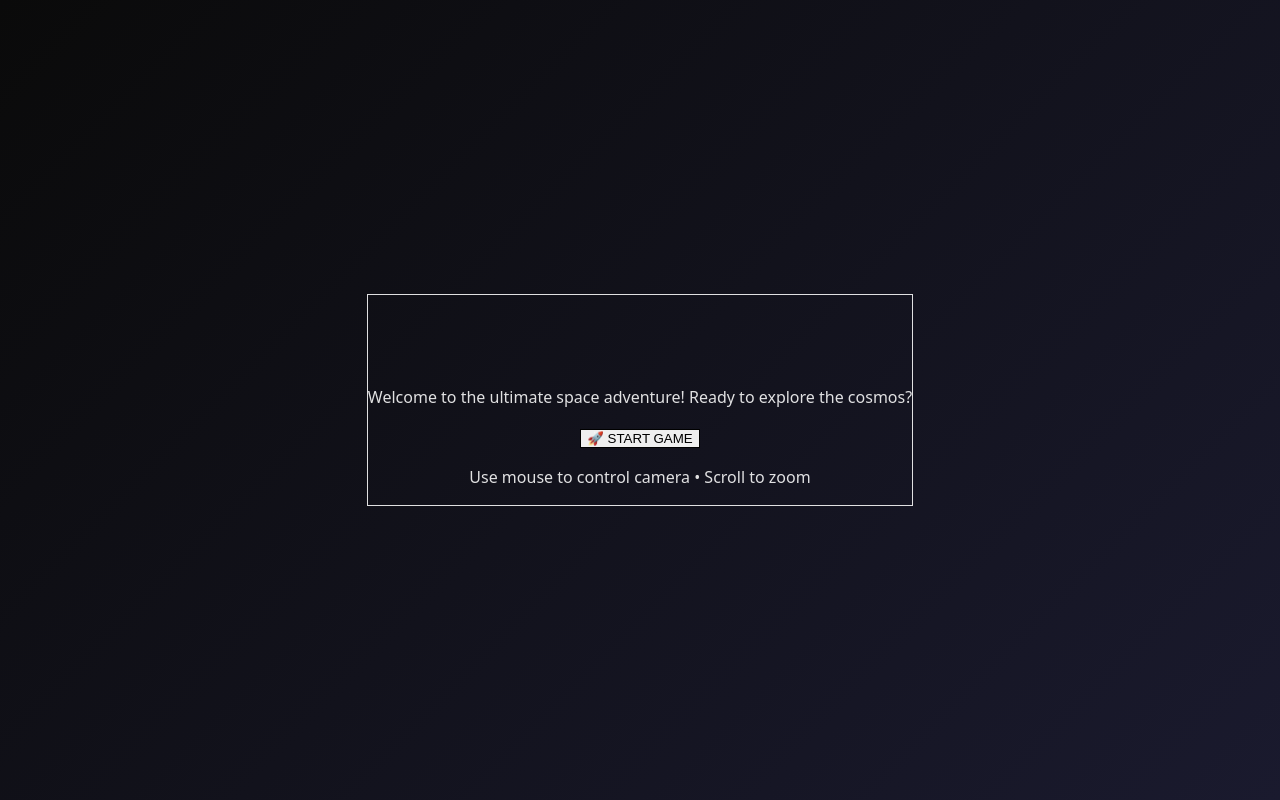
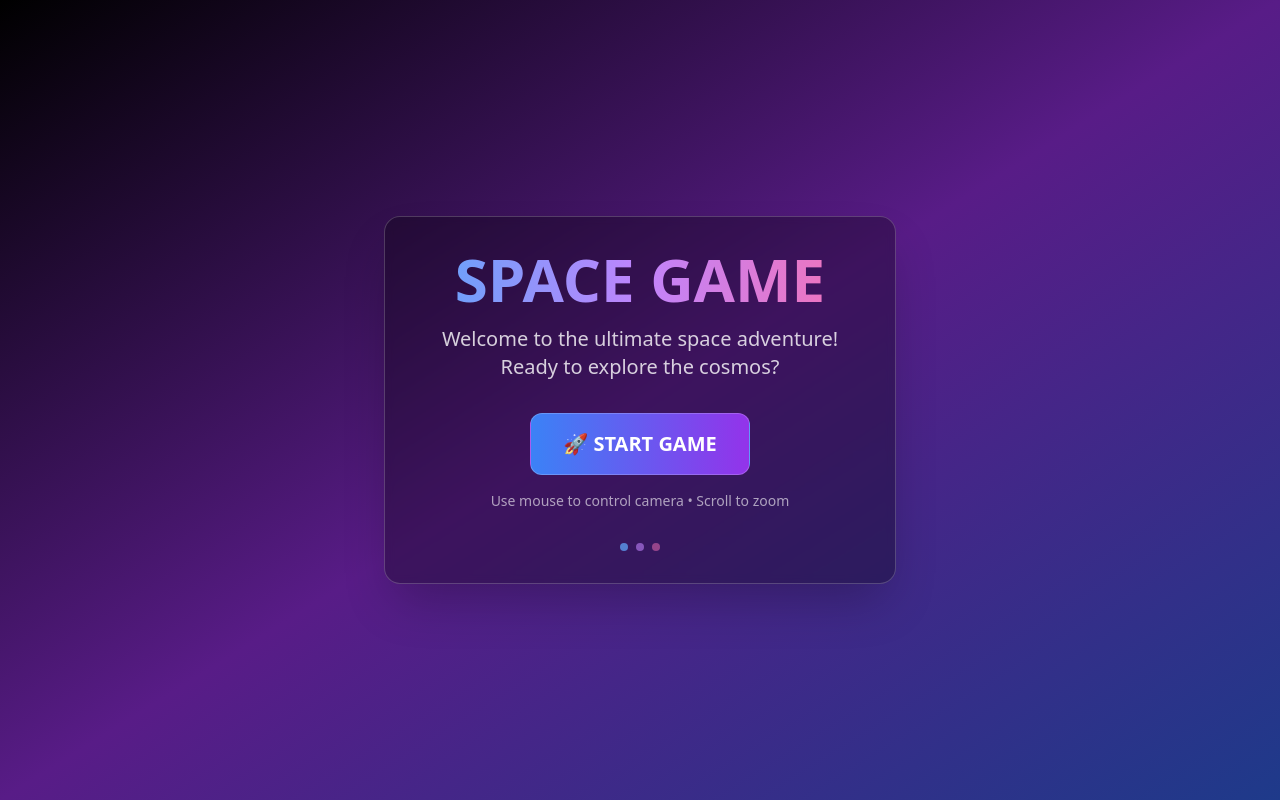
Before and after one commit to maxwellhankner/space-game, a React (Vite) app: page / in a window 1280 px wide. Built offline with nearby package versions, Linux system fonts and the light colour scheme.

Commit message:
Fix Tailwind CSS configuration and improve start screen styling

```diff
--- a/package.json
+++ b/package.json
@@ -18,7 +18,6 @@
   },
   "devDependencies": {
     "@eslint/js": "^9.33.0",
-    "@tailwindcss/postcss": "^4.1.12",
     "@types/react": "^19.1.10",
     "@types/react-dom": "^19.1.7",
     "@vitejs/plugin-react": "^4.7.0",
@@ -28,7 +27,7 @@
     "eslint-plugin-react-refresh": "^0.4.20",
     "globals": "^16.3.0",
     "postcss": "^8.5.6",
-    "tailwindcss": "^4.1.12",
+    "tailwindcss": "^3.4.17",
     "vite": "^5.4.19"
   }
 }
--- a/postcss.config.js
+++ b/postcss.config.js
@@ -1,6 +1,6 @@
 export default {
   plugins: {
-    '@tailwindcss/postcss': {},
+    tailwindcss: {},
     autoprefixer: {},
   },
 }
--- a/src/components/StartScreen.jsx
+++ b/src/components/StartScreen.jsx
@@ -3,12 +3,12 @@ import React from 'react';
 const StartScreen = ({ onStartGame }) => {
   return (
     <div className="w-full h-full flex items-center justify-center bg-gradient-to-br from-black via-purple-900 to-blue-900">
-      <div className="text-center space-y-8 p-8 rounded-2xl bg-black/30 backdrop-blur-sm border border-white/20 shadow-2xl">
+      <div className="text-center space-y-8 p-8 rounded-2xl bg-black/30 backdrop-blur-sm border border-white/20 shadow-2xl max-w-lg">
         <div className="space-y-4">
           <h1 className="text-6xl font-bold text-transparent bg-gradient-to-r from-blue-400 via-purple-400 to-pink-400 bg-clip-text">
             SPACE GAME
           </h1>
-          <p className="text-xl text-white/80 max-w-md">
+          <p className="text-xl text-white/80 max-w-md mx-auto">
             Welcome to the ultimate space adventure! Ready to explore the cosmos?
           </p>
         </div>
```
Also changed, not shown: 1 other file (tests, documents, lock files or other folders).
